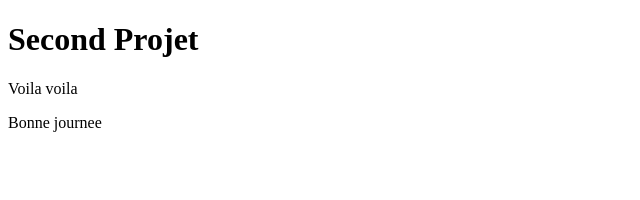
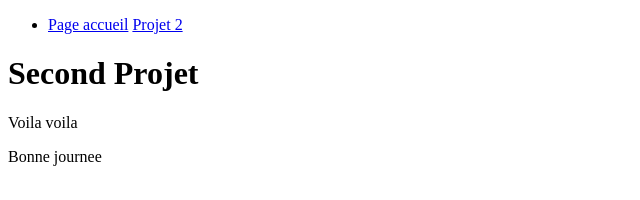
Before and after one commit to cambreau/TP1-Camille-Breau-Environnement, a plain HTML site: page projet2.html in a window 1280 px wide. Shown: the whole page, without its empty margins (0-640 px from the left). Drawn offline with Linux system fonts and the light colour scheme.

Commit message:
Ajout nav projet2.html

```diff
--- a/projet2.html
+++ b/projet2.html
@@ -6,6 +6,16 @@
     <title>Document</title>
   </head>
   <body>
+    <header>
+      <nav>
+        <ul>
+          <li>
+            <a href="./index.html">Page accueil</a>
+            <a href="./projet2.html">Projet 2</a>
+          </li>
+        </ul>
+      </nav>
+    </header>
     <h1>Second Projet</h1>
     <p>Voila voila</p>
     <p>Bonne journee</p>
```
